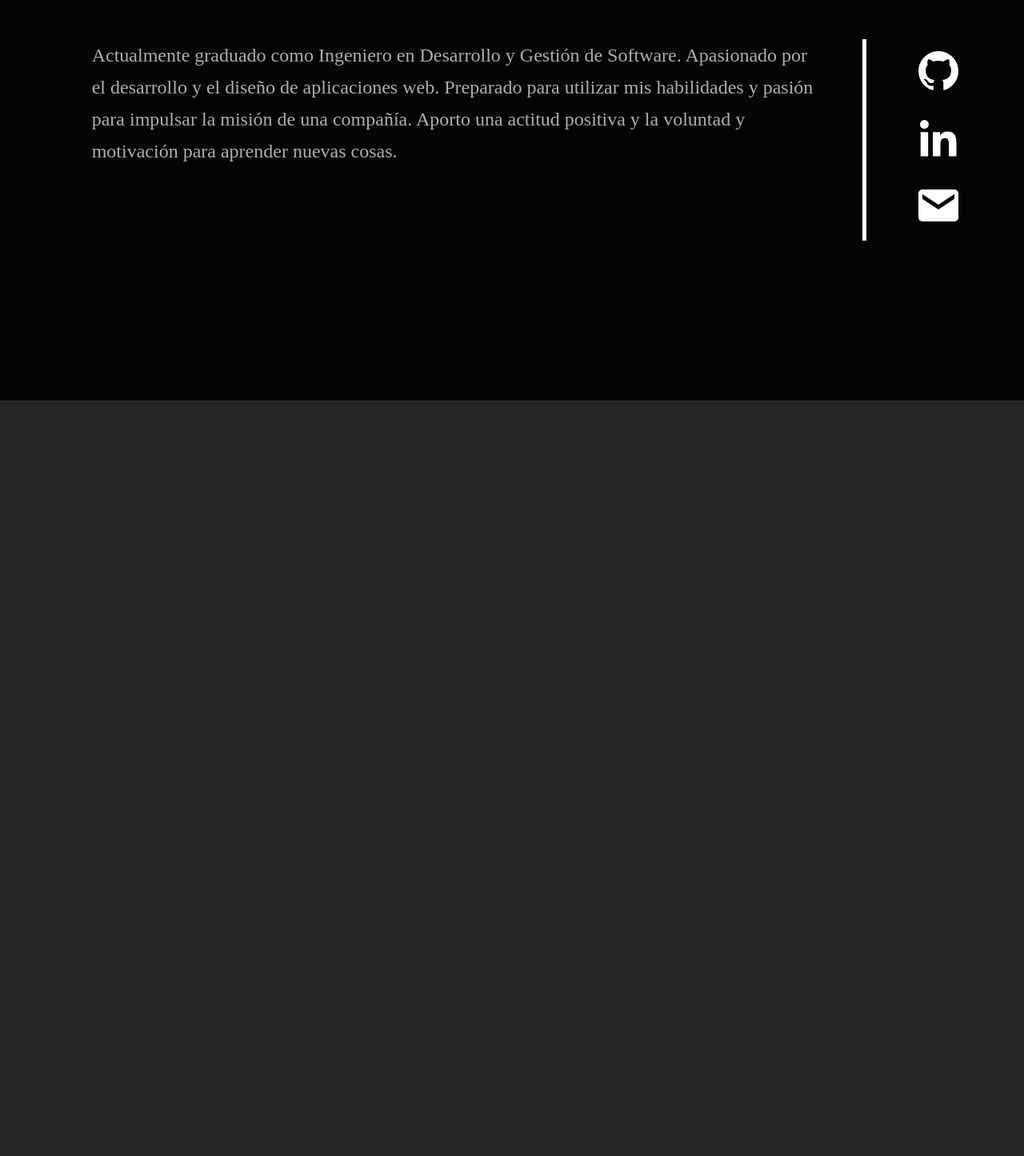
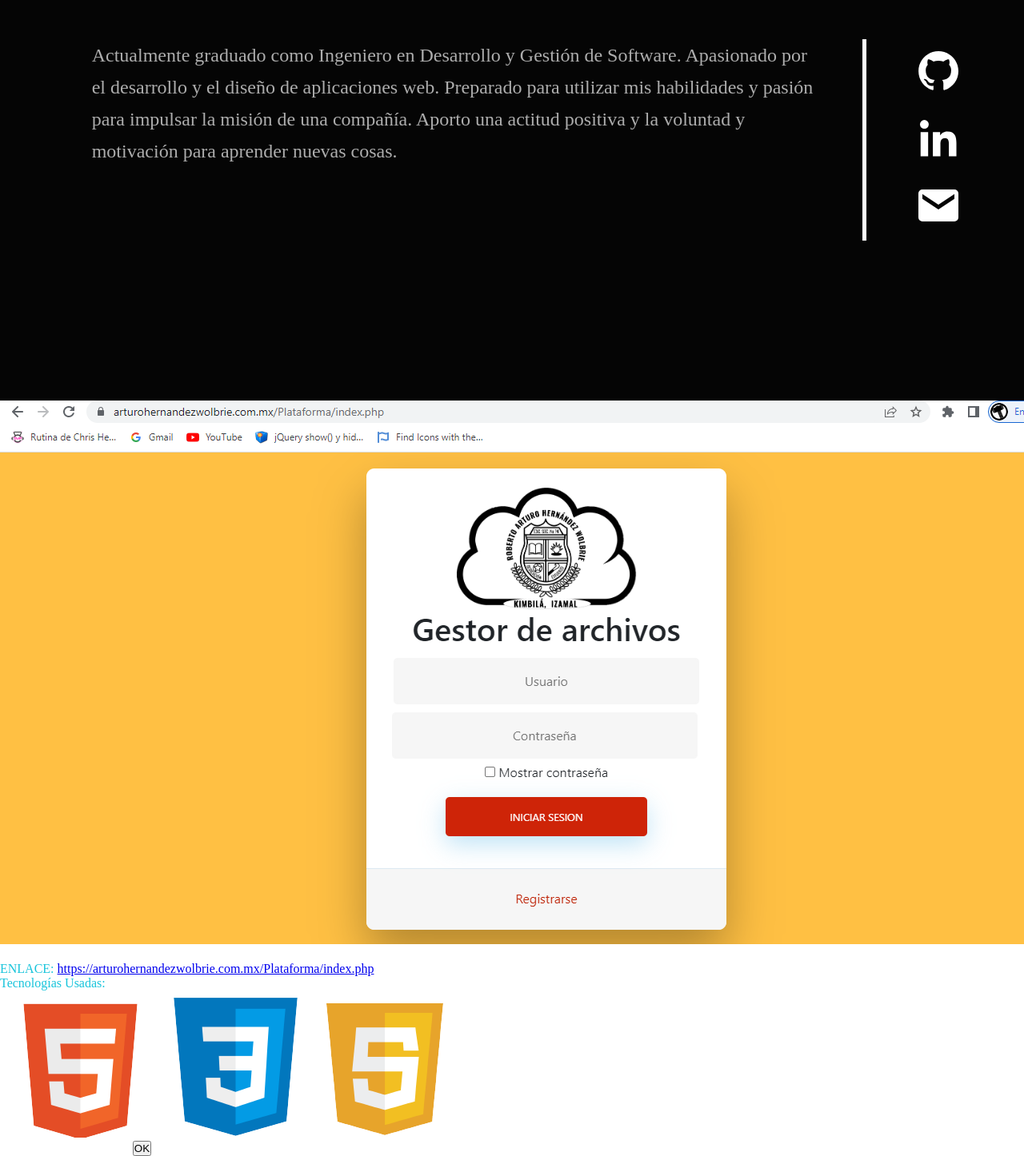
Before and after one commit to RafaelIrabien/Portafolio, a PHP site: page / in a window 1280 px wide; the page is wider, and only the part inside the window is pictured. Shown: the part 1458-2904 px from the top of that part at 80% size. Before the commit the page ends 1959 px from the top of that part, so only its background shows below. Run offline with PHP 8.4, Linux system fonts and the light colour scheme; some libraries are stand-ins or nearby versions.

Commit message:
Agregar modal 'Gestor de archivos'

```diff
--- a/index.php
+++ b/index.php
@@ -52,19 +52,17 @@
                 </a>
             </div>
 
-
-
-
         </div>
     </header>
+
 
     <!-- Sección de Portafolio -->
     <section class="briefcase" id="briefcase">
         <div class="briefcase-section container">
             <h2><span>Portafolio</span></h2>
             <div class="briefcase-grid">
-                <div><img src="img/Gestor de archivos.png" alt=""></div>
-                <div><img src="img/Portafoli.png" alt=""></div>
+                <div><a data-modal-id="gestor"><img src="img/Gestor de archivos.png" alt=""></a></div>
+                <div><a data-modal-id="portafolio"><img src="img/Portafoli.png" alt=""></a></div>
             </div>
         </div>
     </section>
@@ -109,6 +107,7 @@
         </div>
     </section>
 
+
     <!-- Sección de Sobre mi -->
     <section class="about" id="about-me">
         <div class="about-flex container">
@@ -128,6 +127,49 @@
     </section>
 
 
+
+                   <!-- MODALS -->
+
+    <!-- Modal Gestor -->
+    <div id="gestor" class="eins-modal" data-options="openTransition: expandIn; openDuration: 200;">
+        <div class="eins-modal-content">
+            <div class="eins-modal-close"></div>
+                <div class="pw-content">
+                    <div class="eins-modal-preview">
+                        <img src="img/Gestor de archivos.png" alt="">
+                    </div>
+                    <div class="eins-modal-text">
+                        <p>Descripción</p>
+                    </div>
+                    <div class="eins-modal-text-2">
+                        <span>ENLACE:</span>
+                       <a href=" https://arturohernandezwolbrie.com.mx/Plataforma/index.php">
+                        https://arturohernandezwolbrie.com.mx/Plataforma/index.php
+                       </a>
+                    </div>
+                    <div class="eins-modal-text-2">
+                        <span>Tecnologías Usadas:</span>
+                        <div class="eins-modal-tec">
+                            <img src="img/html-icon.png" alt="">
+                            <img src="img/css-icon.png" alt="">
+                            <img src="img/js-icon.png" alt="">
+                        </div>
+                    </div>
+                </div>
+        </div>
+    </div>
+
+    <!-- Modal Portafolio -->
+    <div id="portafolio" class="eins-modal" data-options="openTransition: expandIn; openDuration: 200;">
+        <div class="eins-modal-content">
+            <div class="eins-modal-close"></div>
+            EJEMPLO DE PRUEBA
+
+            <button class="eins-modal-close-button">OK</button>
+        </div>
+    </div>
+
+
     <script src="node_modules/eins-modal/dist/js/eins-modal.min.js"></script>
 
 </body>
```
